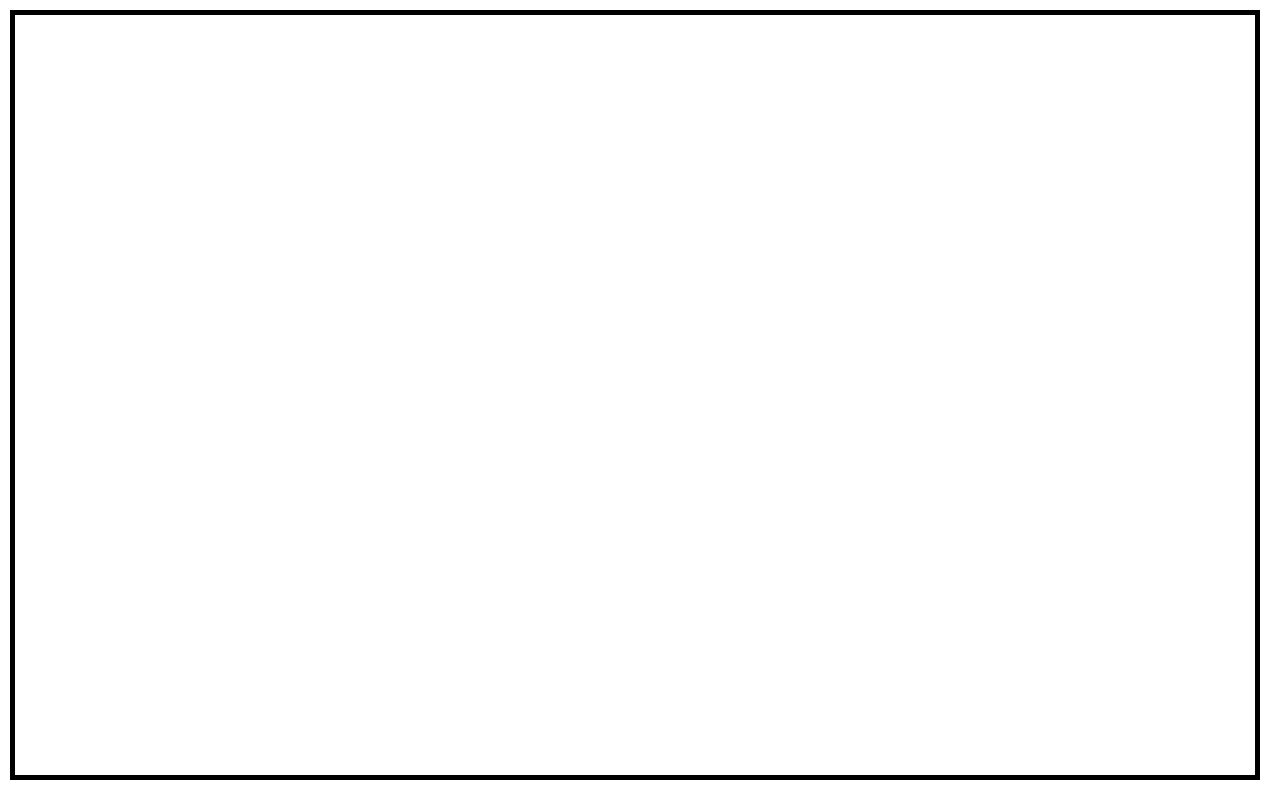
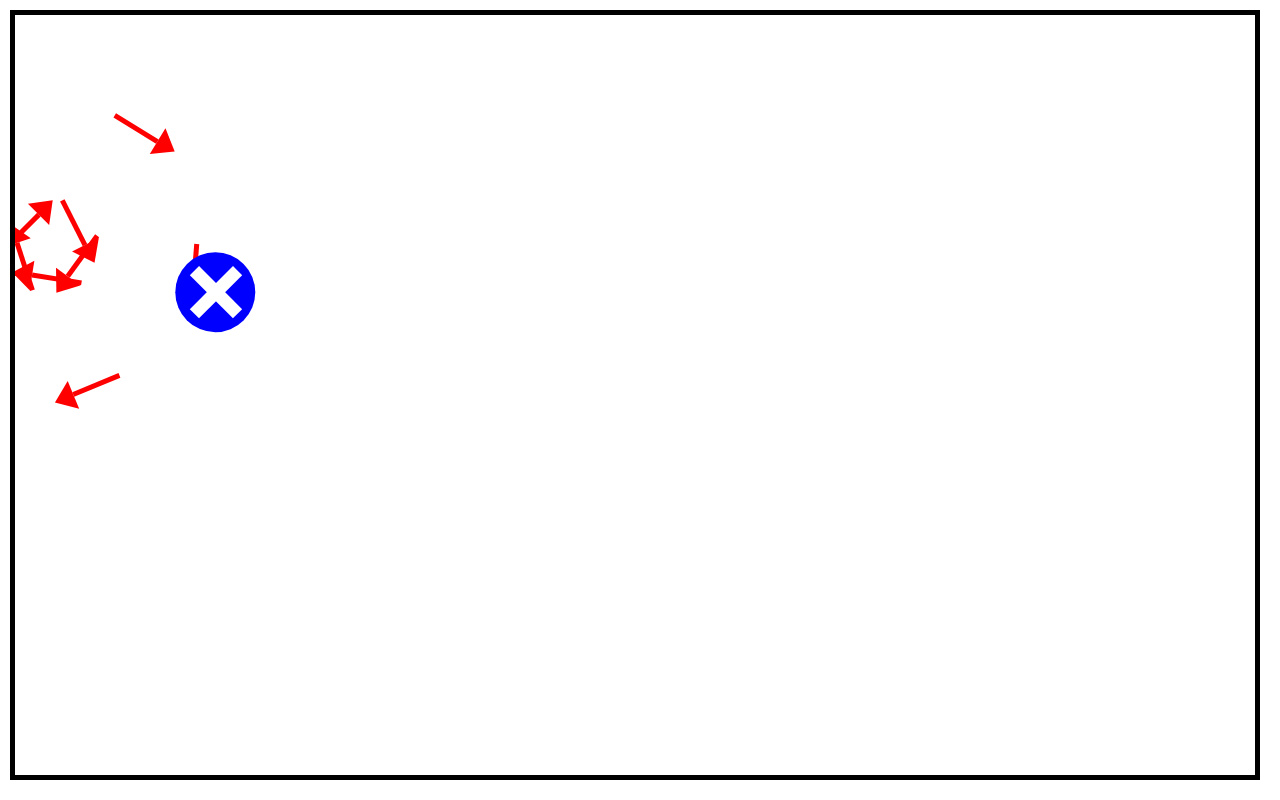
Before and after one commit to sin3point14/electrostatic-simulation, a plain HTML site: page index.html in a window 1280 px wide. Drawn offline with Linux system fonts and the light colour scheme.

Commit message:
somehow ended up with a magnetic field simulation

```diff
--- a/index.html
+++ b/index.html
@@ -7,11 +7,11 @@
     <title>Page Title</title>
     <meta name='viewport' content='width=device-width, initial-scale=1'>
     <style>
-        #canvas{
+        #canvas {
             border: 5px black solid;
             position: absolute;
-            top:10px;
-            left:10px;
+            top: 10px;
+            left: 10px;
         }
     </style>
 </head>
@@ -21,10 +21,48 @@
     <canvas id="canvas"></canvas>
 
     <script>
+        function printArrow(x, y, rot) {
+            console.log(x, y, rot);
+            ctx.translate(x, y);
+            ctx.rotate(rot);
+            ctx.fillStyle = 'red';
+            ctx.fillRect(0, -2, 50, 5);
+
+            ctx.beginPath();
+            ctx.moveTo(50, 15);
+            ctx.lineTo(70, 0);
+            ctx.lineTo(50, -15);
+            ctx.closePath();
+
+            // the outline
+            /*   ctx.lineWidth = 10;
+               ctx.strokeStyle = '#666666';
+               ctx.stroke();
+   */
+            // the fill color
+            //ctx.fillStyle = "#FFCC00";
+            ctx.fill();
+            ctx.translate(-x, -y);
+        }
         var canvas = document.getElementById('canvas');
         var ctx = canvas.getContext('2d');
-        ctx.canvas.width  = window.innerWidth-40;
-        ctx.canvas.height = window.innerHeight-40;
+        ctx.canvas.width = window.innerWidth - 40;
+        ctx.canvas.height = window.innerHeight - 40;
+        var cx = Math.floor(ctx.canvas.width / 2);
+        var cy = Math.floor(ctx.canvas.height / 2);
+        for(var i=100;i<=cx-100;i+=100){
+            for(var j=100;j<cy-100;j+=100){
+                printArrow(i,j,Math.atan2(cy,cx));
+            }
+        }
+        ctx.beginPath();
+        ctx.arc(cx, cy, 40, 0, 2 * Math.PI);
+        ctx.fillStyle = "blue";
+        ctx.fill();
+        ctx.fillStyle = 'white';
+        ctx.fillRect(cx-6, cy-30, 13, 61);
+        ctx.fillRect(cx-30, cy-6, 61, 13);
+        printArrow(100, 100, Math.PI / 4);
     </script>
 </body>
 
```
